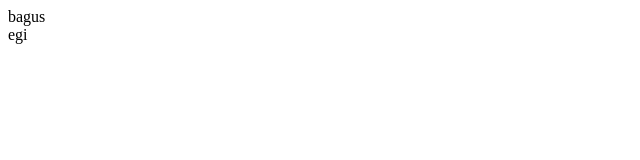
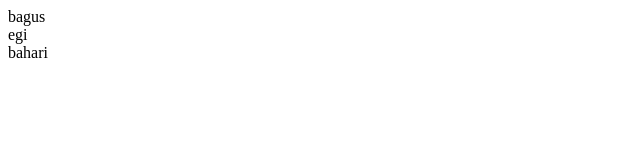
Before and after one commit to sahatreact/test, a plain HTML site: page index.html in a window 1280 px wide. Shown: the full height of the page, 0-640 px from the left. Drawn offline with Linux system fonts and the light colour scheme.

Commit message:
add bahari

```diff
--- a/index.html
+++ b/index.html
@@ -9,5 +9,6 @@
   <body>
     <div>bagus</div>
     <div>egi</div>
+    <div>bahari</div>
   </body>
 </html>
```
